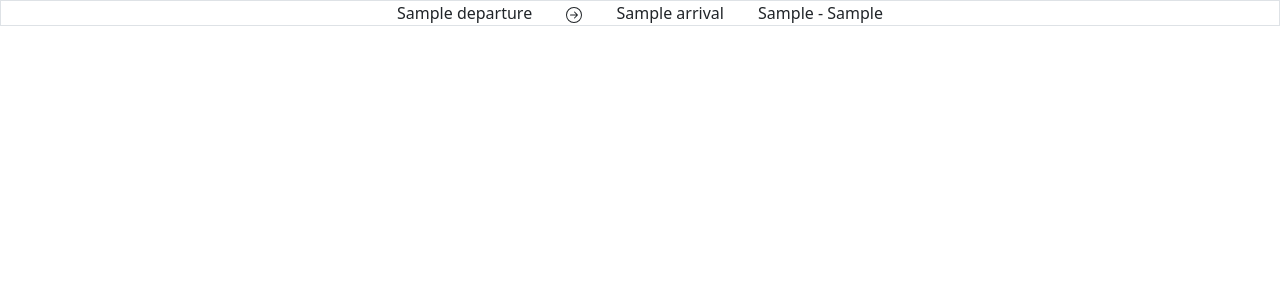
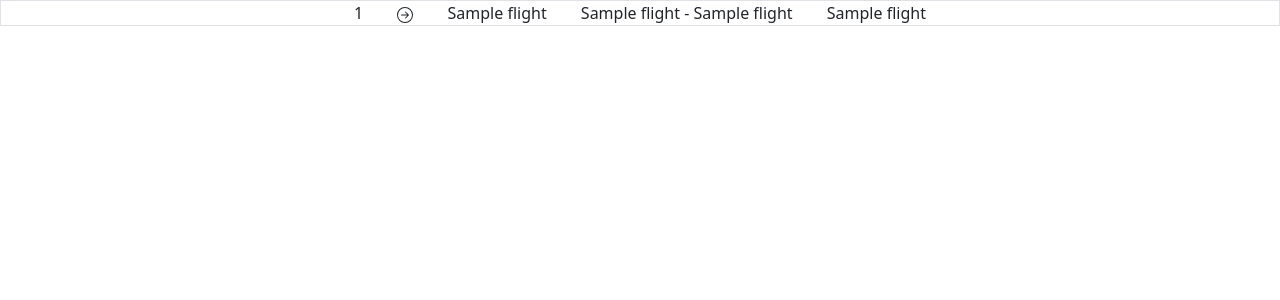
Before and after one commit to wer08/Project, a Flask app: template templates/bought.html in a window 1280 px wide. Shown: the part 56-356 px from the top of the page. Run offline with Flask 2, Linux system fonts and the light colour scheme; the template is opened without the code that fills it: most values are stand-ins (such as "Sample title", 1, 10 or a date in 2020); some libraries are stand-ins or nearby versions.

Commit message:
Finishing bought.html

```diff
--- a/app.py
+++ b/app.py
@@ -29,44 +29,6 @@ app.config['MAIL_USE_TLS'] = True
 app.config['MAIL_USE_SSL'] = False
 mail = Mail(app)
 
-@app.route("/bought")
-def bought():
-
-    return render_template("bought.html")
-
-
-@app.route("/printing", methods=["GET","POST"])
-def printing():
-   # msg = Message('Ticket purchase confirmation', sender = 'peter@mailtrap.io', recipients = ['paul@mailtrap.io'])
-    #msg.body = "Ticket bought"
-    #mail.send(msg)
-    flash("Ticket succesfully bought")
-    return redirect("/bought")
-
-@app.route("/buy", methods=["GET","POST"])
-def buy():
-    chosen_to=request.form.get("flight_to")
-    chosen_from=request.form.get("flight_from")
-    choice=request.form.get("type")
-    print(chosen_to)
-    print(chosen_from)
-    data_tuple = (chosen_to,)
-    data_tuple2 = (chosen_from,)
-    print(data_tuple)
-    print(data_tuple2)
-    flight_to = db.execute("SELECT * FROM flight WHERE id = ?",chosen_to)
-
-    flight_from = db.execute("SELECT * FROM flight WHERE id = ?",data_tuple2)
-    dest_flight = flight_to.fetchone()
-    return_flight = flight_from.fetchone()
-    session["to"] = dest_flight
-    session["from"]=return_flight
-    print(dest_flight)
-    print(return_flight)
-
-
-    return render_template("buy.html",flight_to=flight_to,flight_from=flight_from,departure=session["departure"],arrival=session["arrival"],choice=choice)
-
 
 @app.route("/", methods=["GET","POST"])
 def index():
@@ -93,11 +55,14 @@ def index():
         adults = request.form.get("adults")
         underage = request.form.get("underage")
         id_departures = db.execute("SELECT id FROM airport WHERE name = ?",(departure,))
+        con.commit()
         id_departure = id_departures.fetchone()
         id_arrivals = db.execute("SELECT id FROM airport WHERE name = ?",(arrival,))
+        con.commit()
         id_arrival = id_arrivals.fetchone()
         data_tuple = (id_departure[0],id_arrival[0],date_depart_format)
         flights_to_cursor = db.execute("SELECT * FROM flight WHERE departure_id = ? AND arrival_id = ? AND date = ?",data_tuple)
+        con.commit()
         flights_to = flights_to_cursor.fetchall()
         if not flights_to:
             flash("There is no flight on that day")
@@ -109,6 +74,7 @@ def index():
             date_return_format = date_return_format.strftime("%d.%m.%Y")
             data_tuple2 = (id_arrival[0],id_departure[0],date_return_format)
             flights_from_cursor = db.execute("SELECT * FROM flight WHERE departure_id = ? AND arrival_id = ? AND date = ?",data_tuple2)
+            con.commit()
             flights_from = flights_from_cursor.fetchall()
             if not flights_from:
                 flash("There is no return flight on that day")
@@ -126,10 +92,62 @@ def index():
     else:
         return render_template("index.html",d=d,airports=airports,departure="",arrival="",flights={},choice=choice)
 
+@app.route("/buy", methods=["GET","POST"])
+def buy():
+    chosen_to=request.form.get("flight_to")
+    chosen_from=request.form.get("flight_from")
+    choice=request.form.get("type")
+    data_tuple = (chosen_to,)
+    data_tuple2 = (chosen_from,)
+    flight_to_cursor = db.execute("SELECT * FROM flight WHERE id = ?",data_tuple)
+    con.commit()
+    flight_to = flight_to_cursor.fetchone()
+    flight_from_cursor = db.execute("SELECT * FROM flight WHERE id = ?",data_tuple2)
+    con.commit()
+    flight_from = flight_from_cursor.fetchone()
+
+    if flight_to:
+        db.execute("INSERT INTO booked (user_id,flight_id) VALUES (?,?)",(session["id"],chosen_to))
+    if flight_from:
+        db.execute("INSERT INTO booked (user_id,flight_id) VALUES (?,?)",(session["id"],chosen_from))
+
+    return render_template("buy.html",flight_to=flight_to,flight_from=flight_from,departure=session["departure"],arrival=session["arrival"],choice=choice)
+
+
+@app.route("/printing", methods=["GET","POST"])
+def printing():
+   # msg = Message('Ticket purchase confirmation', sender = 'peter@mailtrap.io', recipients = ['paul@mailtrap.io'])
+    #msg.body = "Ticket bought"
+    #mail.send(msg)
+    flash("Ticket succesfully bought")
+    return redirect("/bought")
+
+@app.route("/bought")
+def bought():
+    booked_flights = []
+    booked_flights_id_cursor = db.execute("SELECT flight_id FROM booked WHERE user_id=?",(session["id"],))
+    con.commit()
+    booked_flights_id = booked_flights_id_cursor.fetchall()
+    for booked_flight_id in booked_flights_id:
+        booked_flight_cursor = db.execute("SELECT * FROM flight WHERE id = ?"(booked_flight_id,))
+        con.commit()
+        booked_flight = booked_flight_cursor.fetchone()
+        departure_cursor = db.execute("SELECT name FROM airport WHERE id = ?",(booked_flight[1]))
+        con.commit()
+        departure = departure_cursor.fetchone()
+        arrival_cursor = db.execute("SELECT name FROM airport WHERE id = ?",(booked_flight[2]))
+        con.commit()
+        arrival = arrival_cursor.fetchone()
+        flight = (departure,arrival,booked_flight[3],booked_flight[4],booked_flight[5])
+        booked_flights.append(flight)
+
+    return render_template("bought.html",booked_flights=booked_flights)
+
 @app.route("/profil",methods=["GET","POST"])
 def profil():
     if request.method == "GET":
         users= db.execute("SELECT * FROM users WHERE username = ?",(session["name"],))
+        con.commit()
         user = users.fetchone()
         username = user[1]
         name = user[2]
@@ -142,6 +160,7 @@ def profil():
         surname = request.form.get("surname")
         email = request.form.get("email")
         users = db.execute("SELECT username, email FROM users WHERE NOT username = ?",(session["name"],))
+        con.commit()
         for user in users:
             if user[0] == username or user[1] == email:
                 flash('There is user with this username or email')
@@ -167,14 +186,17 @@ def login():
     else:
         username = request.form.get("inputUsername")
         password = request.form.get("inputPassword")
-        users = db.execute("SELECT username FROM users")
+        users = db.execute("SELECT id,username FROM users")
+        con.commit()
         for user in users:
-            if username == user[0]:
-                passwords = db.execute("SELECT hashed_password FROM users WHERE username = ?",user)
+            if username == user[1]:
+                passwords = db.execute("SELECT hashed_password FROM users WHERE username = ?",(user[1],))
+                con.commit()
                 for hash in passwords:
                     if sha256_crypt.verify(password,hash[0]):
                         flash('You were successfully logged in')
                         session["name"] = username
+                        session["id"] = user[0]
                         return redirect("/")
                     else:
                         flash('Wrong password')
@@ -213,6 +235,7 @@ def register():
             return redirect("/register")
         else:
             users = db.execute("SELECT username,email FROM users")
+            con.commit()
             for user in users:
                 if username == user[0] or email == user[1]:
                     flash("This username or email is taken")
--- a/templates/bought.html
+++ b/templates/bought.html
@@ -3,10 +3,11 @@
     buy
 {%endblock%}
 {% block content %}
+{%for flight in booked_flights%}
 <div class ="border">
     <div>
         <span class = "start">
-            {{departure}}
+            {{flight[0]}}
         </span>
         <span>
             <svg xmlns="http://www.w3.org/2000/svg" width="16" height="16" fill="currentColor" class="bi bi-arrow-right-circle" viewBox="0 0 16 16">
@@ -14,25 +15,11 @@
             </svg>
         </span>
         <span class="finish">
-            {{arrival}}
+            {{flight[1]}}
         </span>
-        <span class="finish">{{flight_to[4]}} - {{flight_to[5]}}</span>
+        <span class="finish">{{flight[3]}} - {{flight[4]}}</span>
+        <span class="finish">{{flight[5]}}</span>
     </div>
-    {% if choice == "two" %}
-    <div >
-        <span class = "start">
-            {{arrival}}
-        </span>
-        <span>
-            <svg xmlns="http://www.w3.org/2000/svg" width="16" height="16" fill="currentColor" class="bi bi-arrow-right-circle" viewBox="0 0 16 16">
-            <path fill-rule="evenodd" d="M1 8a7 7 0 1 0 14 0A7 7 0 0 0 1 8zm15 0A8 8 0 1 1 0 8a8 8 0 0 1 16 0zM4.5 7.5a.5.5 0 0 0 0 1h5.793l-2.147 2.146a.5.5 0 0 0 .708.708l3-3a.5.5 0 0 0 0-.708l-3-3a.5.5 0 1 0-.708.708L10.293 7.5H4.5z"/>
-            </svg>
-        </span>
-        <span class="finish">
-            {{departure}}
-        </span>
-        <span class="finish">{{flight_from[4]}} - {{flight_from[5]}}</span>
-    </div>
-    {% endif %}
 </div>
+{%endfor%}
 {% endblock %}
```
Also changed, not shown: 2 other files.
